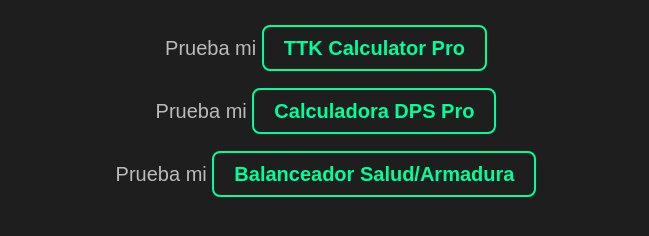
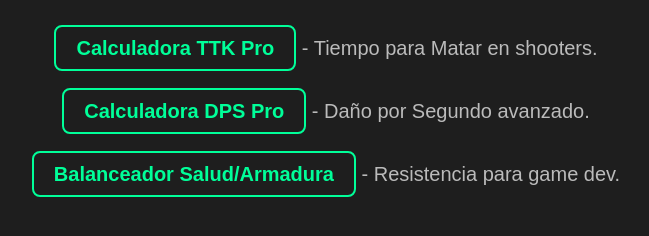
Before and after one commit to genio043/genio043.github.io, a plain HTML site: page index.html in a window 1280 px wide. Shown: the part 332-568 px from the top of the page, without its empty margins (314-963 px from the left). Drawn offline with Linux system fonts and the light colour scheme.

Commit message:
Update index.html

```diff
--- a/index.html
+++ b/index.html
@@ -4,7 +4,7 @@
     <meta charset="UTF-8">
     <meta name="viewport" content="width=device-width, initial-scale=1.0">
     <meta name="google-adsense-account" content="ca-pub-0463493221079646">
-    <title>Daniel's Tools</title>
+    <title>Genio043 - Herramientas Gratis para Game Dev 2025</title>
     <style>
         body {
             font-family: 'Arial', sans-serif;
@@ -47,8 +47,8 @@
 </head>
 <body>
     <h1>Bienvenido!</h1>
-    <p>Prueba mi  <a href="https://genio043.github.io/ttk-pro/">TTK Calculator Pro</a></p>
-    <p>Prueba mi <a href="https://genio043.github.io/dps-pro/">Calculadora DPS Pro</a></p>
-    <p>Prueba mi <a href="https://genio043.github.io/health-armor/">Balanceador Salud/Armadura</a></p>
+    <p><a href="/ttk-pro/">Calculadora TTK Pro</a> - Tiempo para Matar en shooters.</p>
+    <p><a href="/dps-pro/">Calculadora DPS Pro</a> - Daño por Segundo avanzado.</p>
+    <p><a href="/health-armor/">Balanceador Salud/Armadura</a> - Resistencia para game dev.</p>
 </body>
 </html>
```
